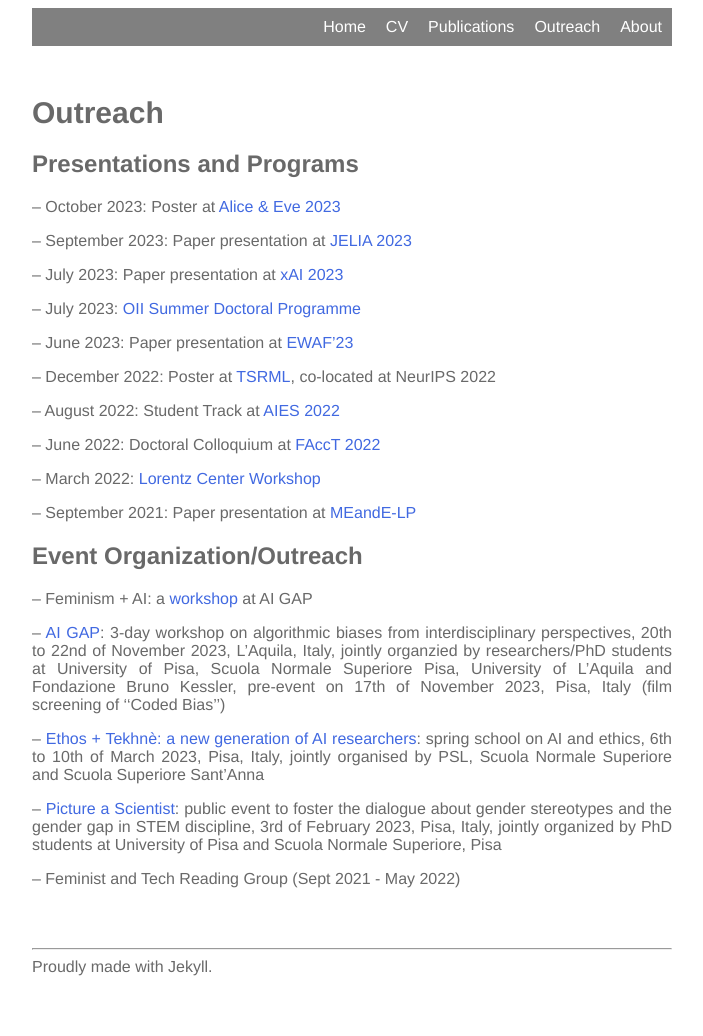
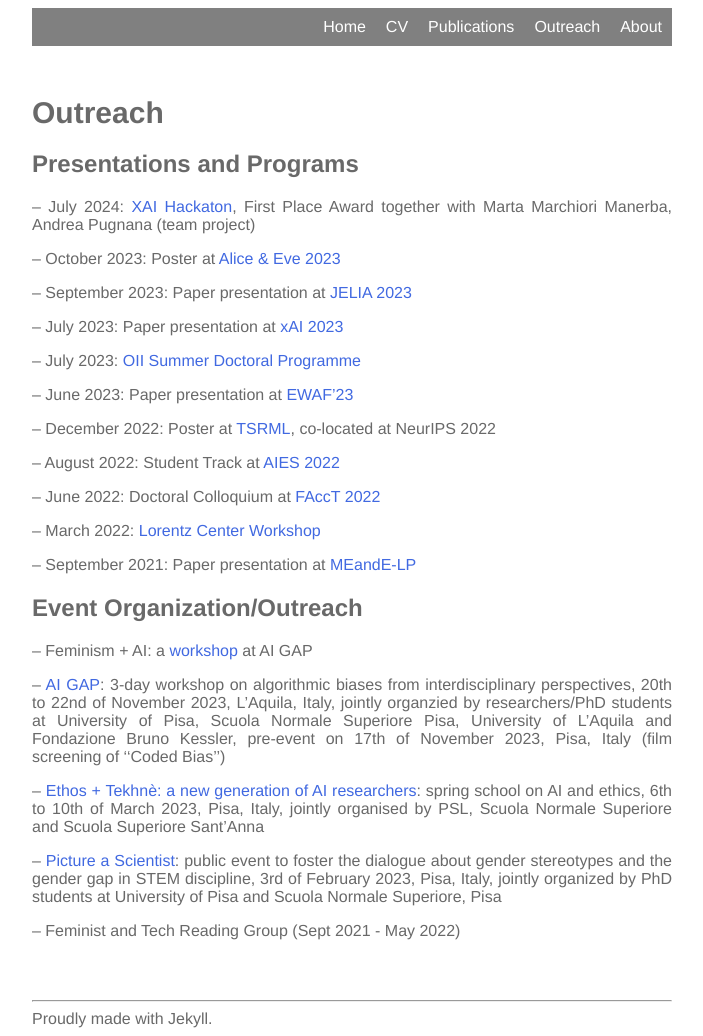
Before and after one commit to lstate/lstate.github.io, a Jekyll site: the page built from _pages/outreach.markdown, in a window 1280 px wide. Shown: the whole page, without its empty margins (288-991 px from the left). Built offline with Jekyll 4.4.1, drawn with Linux system fonts in a browser that asks for light colours; before the commit the page ends 984 px from its top, so only the background shows below that.

Commit message:
Update outreach.markdown

```diff
--- a/_pages/outreach.markdown
+++ b/_pages/outreach.markdown
@@ -11,6 +11,8 @@ Outreach
 </div>
 
 ## Presentations and Programs
+
+-- July 2024: [XAI Hackaton](http://xai-hackathon.isti.cnr.it/), First Place Award together with Marta Marchiori Manerba, Andrea Pugnana (team project)
 
 -- October 2023: Poster at [Alice & Eve 2023](https://alice-and-eve.github.io/2023/)
 
```
